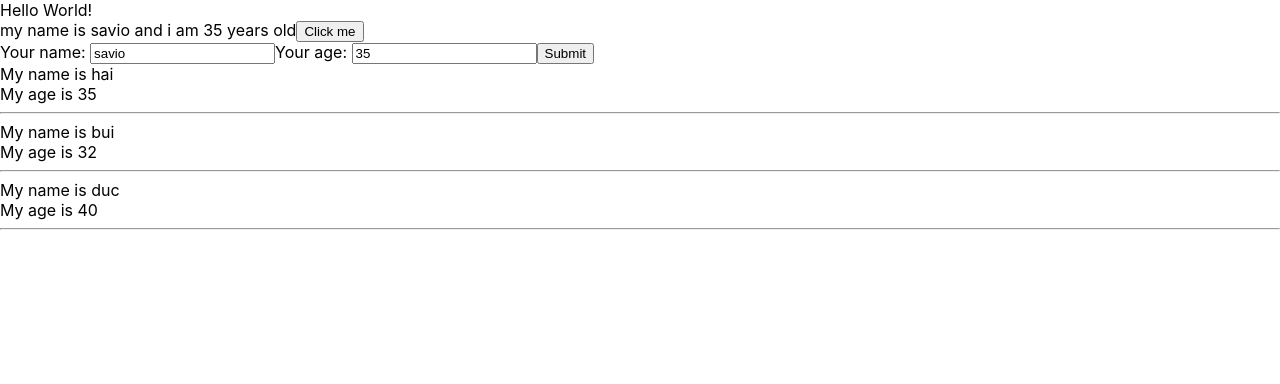
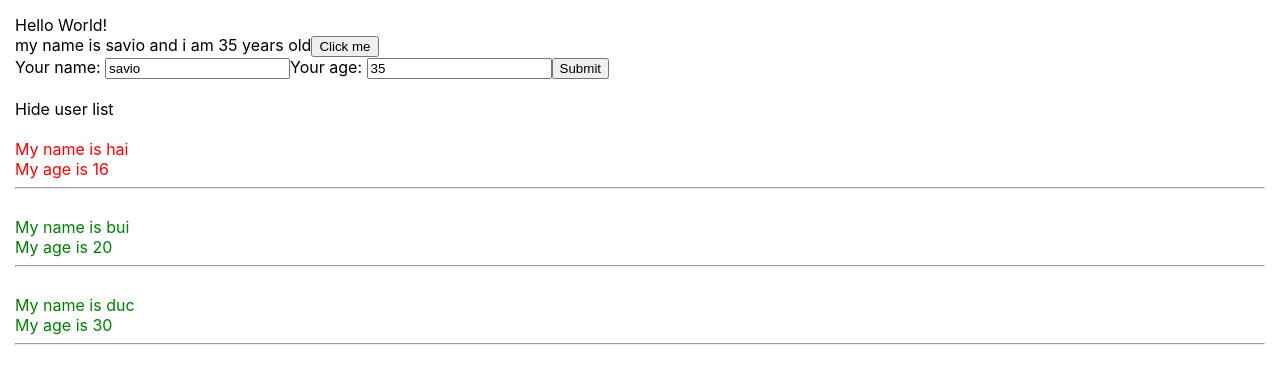
Before and after one commit to buiduchai/demo, a React (Create React App) app: page / in a window 1280 px wide. Shown: the top 384 px of the page. Built offline with nearby package versions, Linux system fonts and the light colour scheme.

Commit message:
video 24

```diff
--- a/src/App.css
+++ b/src/App.css
@@ -1,10 +1,20 @@
 body {
+
+  padding: 15px;
   margin: 0;
   font-family: -apple-system, BlinkMacSystemFont, 'Segoe UI', 'Roboto', 'Oxygen',
     'Ubuntu', 'Cantarell', 'Fira Sans', 'Droid Sans', 'Helvetica Neue',
     sans-serif;
   -webkit-font-smoothing: antialiased;
   -moz-osx-font-smoothing: grayscale;
+}
+
+.red {
+  color: red;
+}
+
+.green {
+  color: green;
 }
 
 code {
@@ -46,6 +56,7 @@ code {
   from {
     transform: rotate(0deg);
   }
+
   to {
     transform: rotate(360deg);
   }
--- a/src/components/DisplayInfo.js
+++ b/src/components/DisplayInfo.js
@@ -2,14 +2,34 @@ import React from "react";
 
 class DisplayInfo extends React.Component {
 
+    state = {
+        isShowHide: true
+    }
+
+    handleOnClick = () => {
+        this.setState({
+            isShowHide: !this.state.isShowHide
+        })
+        console.log(this.state.isShowHide)
+    }
     render() {
         const listUser = this.props.listUser;
         return (
             <div>
+
+                <div>
+                    <br></br>
+                    <span onClick={() => {
+                        this.handleOnClick()
+                    }}>{this.state.isShowHide === true ? "Hide user list" : "Show user list"}</span>
+                </div>
+                {this.state.isShowHide &&
+                    <div>
                         {
                             listUser.map((item) => {
                                 return (
-                            <div key={item.id}>
+                                    <div key={item.id} className={+item.age > 18 ? "green" : "red"}>
+                                        <br></br>
                                         <div>My name is {item.name}</div>
                                         <div>My age is {item.age}</div>
                                         <hr></hr>
@@ -18,6 +38,8 @@ class DisplayInfo extends React.Component {
                             })
                         }
                     </div >
+                }
+            </div>
         );
     }
 }
--- a/src/components/MyComponent.js
+++ b/src/components/MyComponent.js
@@ -7,9 +7,9 @@ class MyComponent extends React.Component {
 
     state = {
         listUser: [
-            { id: 1, name: 'hai', age: 35 },
-            { id: 2, name: 'bui', age: 32 },
-            { id: 3, name: 'duc', age: 40 },
+            { id: 1, name: 'hai', age: '16' },
+            { id: 2, name: 'bui', age: '20' },
+            { id: 3, name: 'duc', age: '30' },
         ]
     }
 
--- a/src/index.js
+++ b/src/index.js
@@ -8,9 +8,9 @@ import store from './redux/store';
 const root = ReactDOM.createRoot(document.getElementById('root'));
 root.render(
   <Provider store={store}>
-    <React.StrictMode>
-      <App />
-    </React.StrictMode>
+    {/* <React.StrictMode> */}
+    <App />
+    {/* </React.StrictMode> */}
   </Provider>
 );
 
```
Lines whose indentation alone changed are shown as unchanged.
